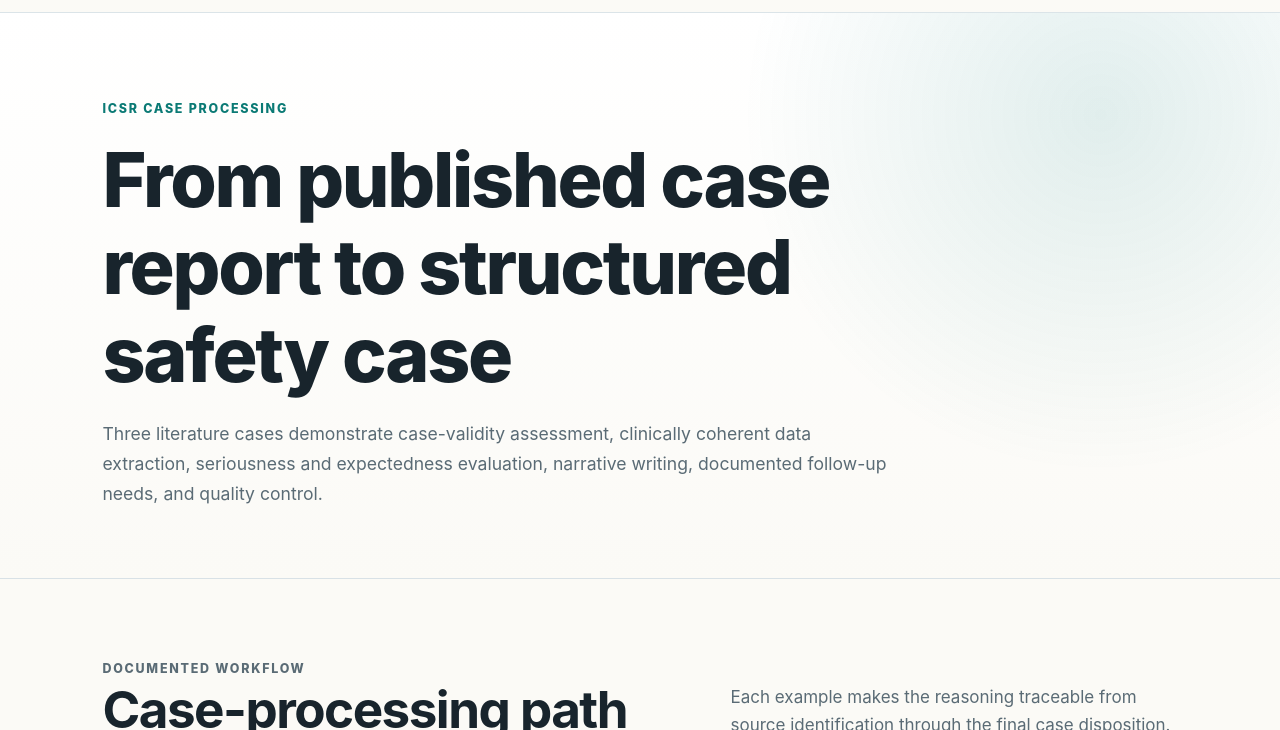
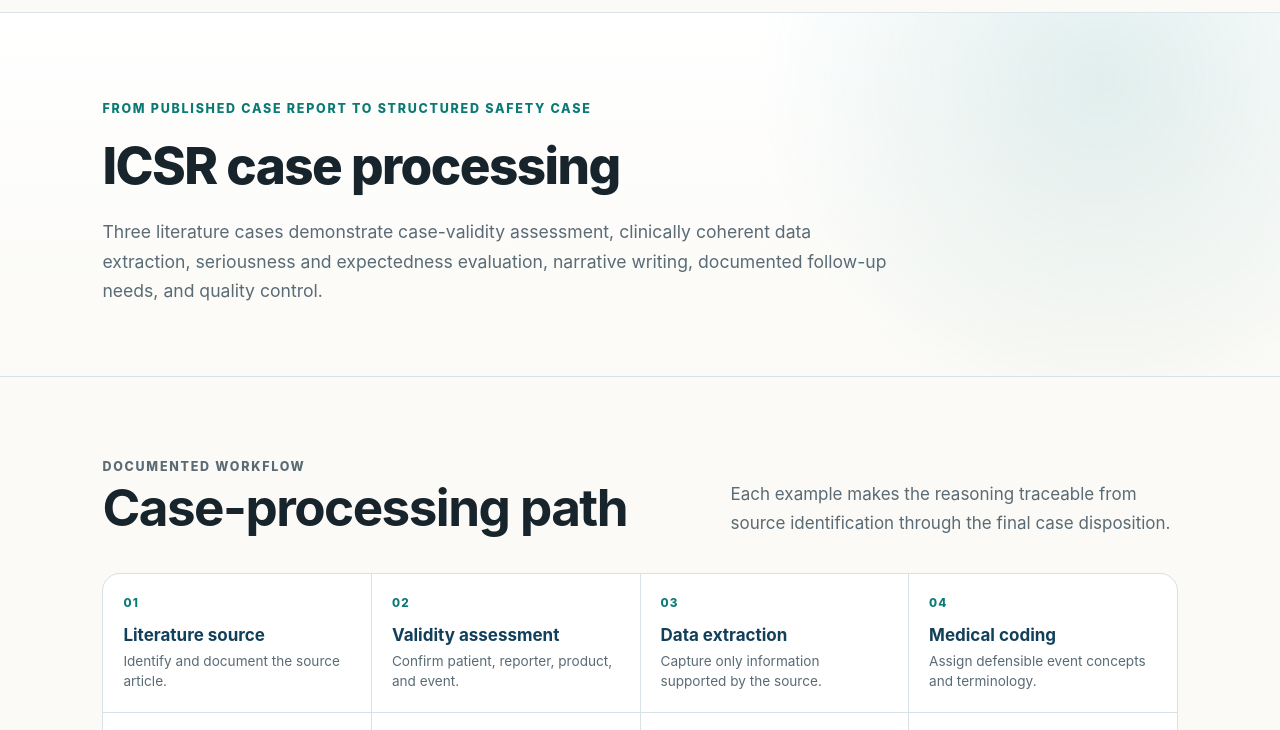
Before and after one commit to rita850720/pvportfolio, a plain HTML site: page icsr-case-processing.html in a window 1280 px wide. Shown: the part 55-785 px from the top of the page. Drawn offline with Linux system fonts and the light colour scheme.

Commit message:
Refine ICSR landing page title hierarchy

```diff
--- a/icsr-case-processing.html
+++ b/icsr-case-processing.html
@@ -27,8 +27,8 @@
   <main id="main">
     <section class="icsr-hero">
       <div class="shell">
-        <p class="eyebrow">ICSR case processing</p>
-        <h1>From published case report to structured safety case</h1>
+        <p class="eyebrow">From published case report to structured safety case</p>
+        <h1>ICSR case processing</h1>
         <p class="lede">Three literature cases demonstrate case-validity assessment, clinically coherent data extraction, seriousness and expectedness evaluation, narrative writing, documented follow-up needs, and quality control.</p>
       </div>
     </section>
--- a/icsr.css
+++ b/icsr.css
@@ -7,7 +7,7 @@
 .icsr-hero h1 {
   max-width: 900px;
   margin: 0;
-  font-size: clamp(2.5rem, 6vw, 4.7rem);
+  font-size: clamp(2rem, 4vw, 3.35rem);
 }
 
 .icsr-hero .lede {
```
